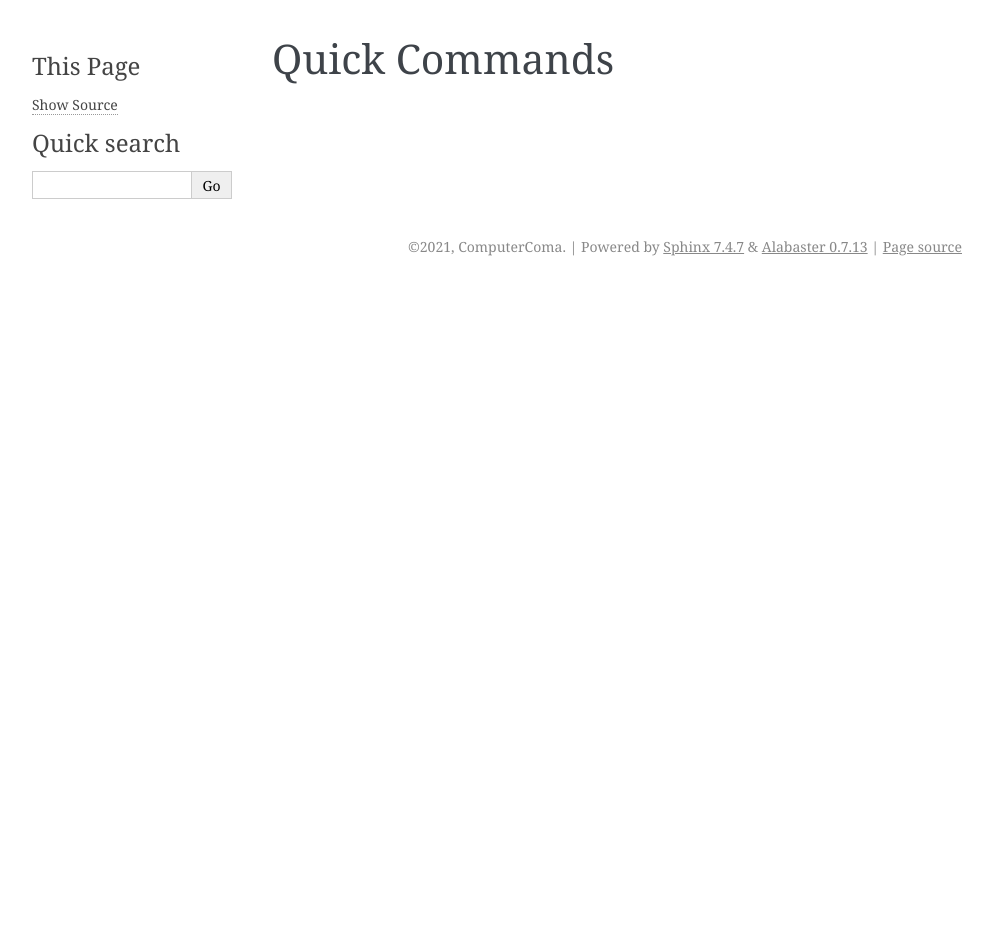
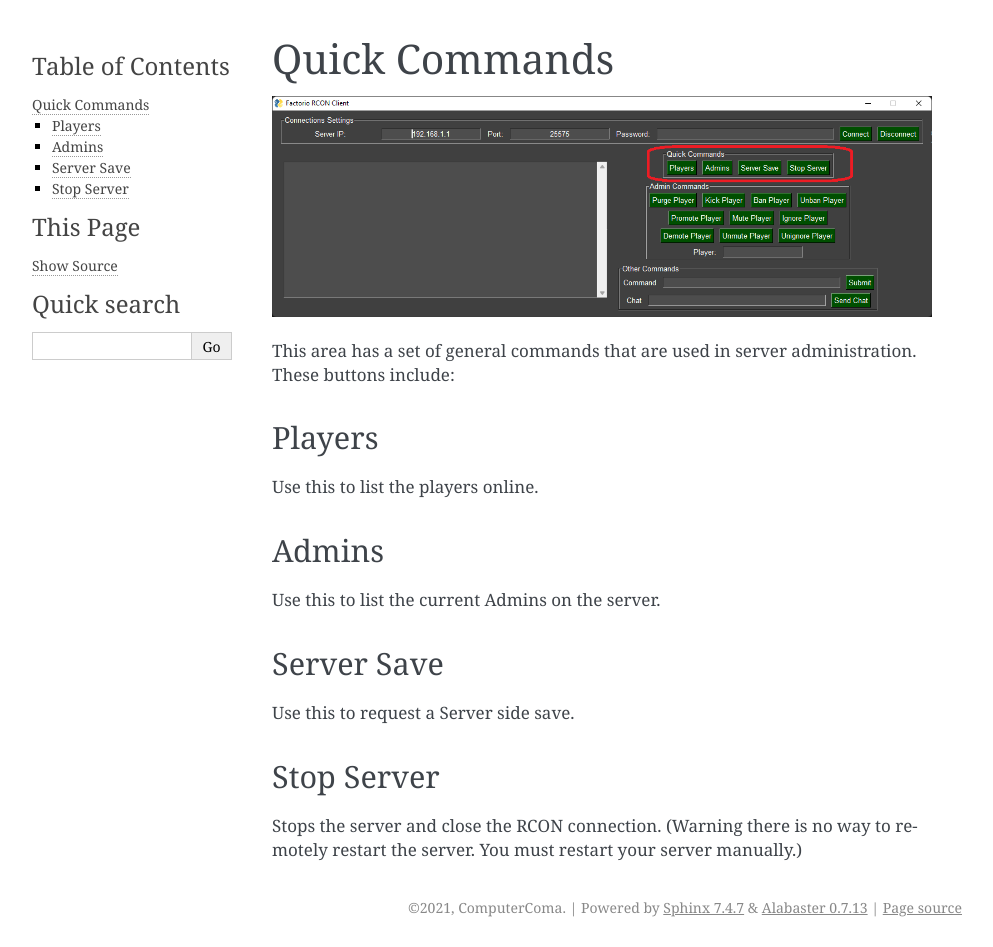
Before and after one commit to ComputerComa/Facotorio-rcon-gui, a Sphinx documentation site: the page built from docs/quick_commands.rst, in a window 1280 px wide. Shown: the whole page, without its empty margins (148-1141 px from the left). Built offline with Sphinx 7.4.7, drawn with Linux system fonts in a browser that asks for light colours; before the commit the page ends 900 px from its top, so only the background shows below that.

Commit message:
Update quick_commands.rst

```diff
--- a/docs/quick_commands.rst
+++ b/docs/quick_commands.rst
@@ -1,2 +1,24 @@
 Quick Commands
 ================
+
+
+.. image:: https://raw.githubusercontent.com/ComputerComa/Facotorio-rcon-gui/main/docs/Quick_Commands.png
+
+This area has a set of general commands that are used in server administration.
+These buttons include:
+
+Players
+-------
+Use this to list the players online.
+
+Admins
+------
+Use this to list the current Admins on the server.
+
+Server Save
+-----------
+Use this to request a Server side save.
+
+Stop Server
+-----------
+Stops the server and close the RCON connection. (Warning there is no way to remotely restart the server. You must restart your server manually.)
```
